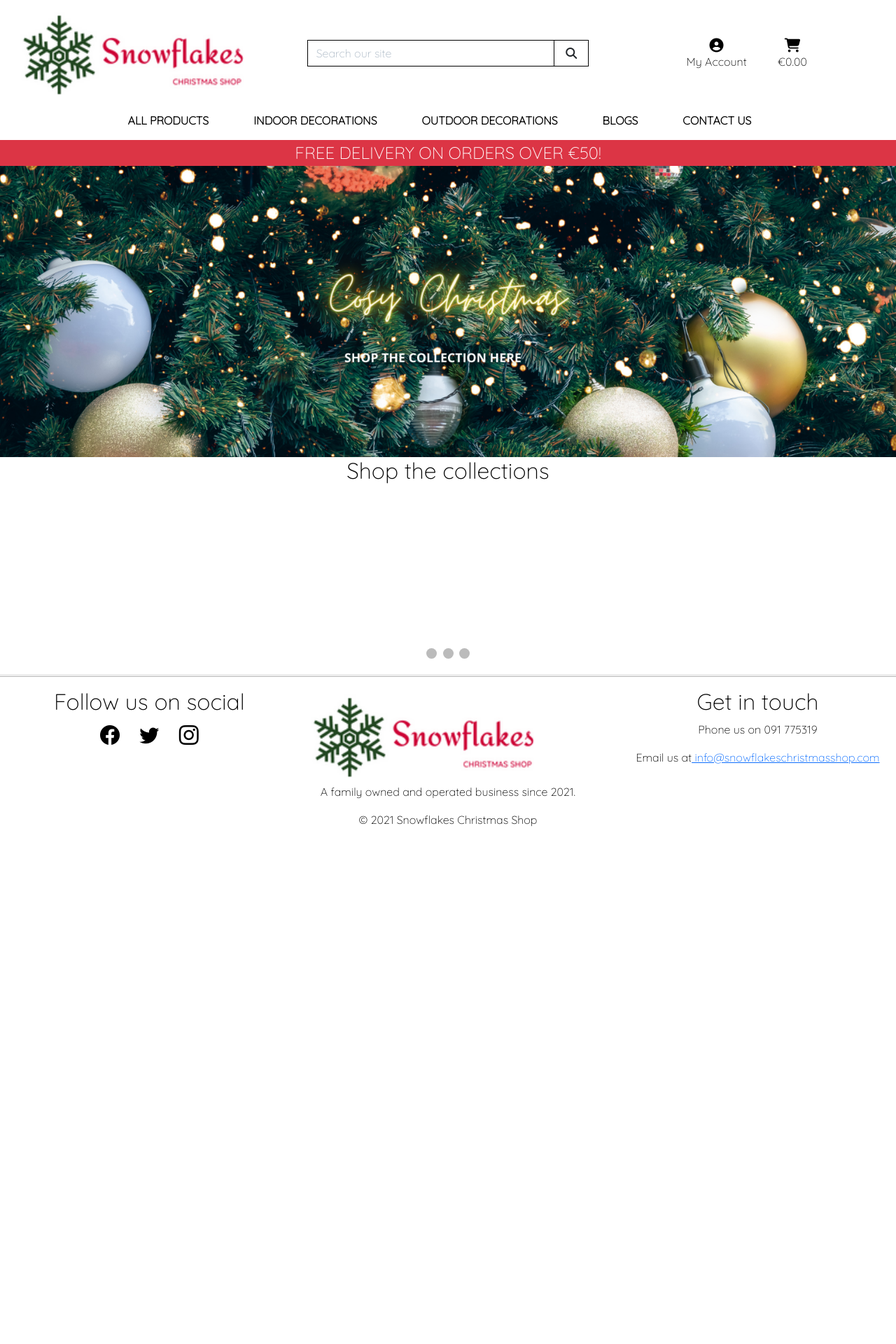
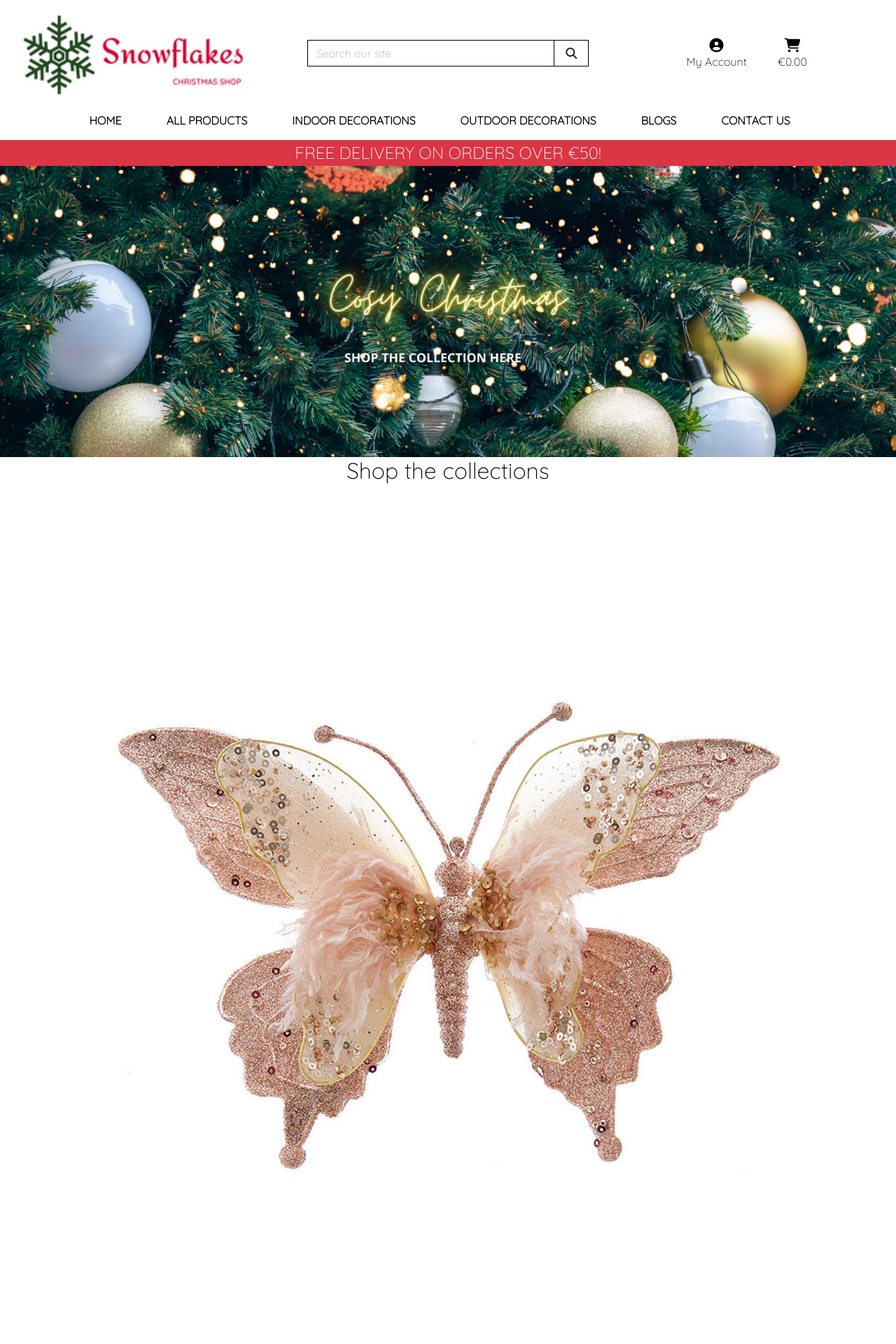
Before and after one commit to Mishsmelle/snowflakes_christmas_shop, a Django app: page / in a window 1280 px wide. Shown: the top 1920 px of the page at 70% size. Before the commit the page ends 1181 px from the top, so only its background shows below. Run offline with Django 3.2, Linux system fonts and the light colour scheme; some libraries are stand-ins or nearby versions.

Commit message:
added Home link to the main nav and changes the image slideshow to an image row on the homepage

```diff
--- a/home/templates/home/index.html
+++ b/home/templates/home/index.html
@@ -11,60 +11,21 @@
 {% endblock %}
 
 {% block content %}
-  <div style="text-align: center;">
-    <h2>Shop the collections</h2>
-    <!--Product Image Carosel Code credit: https://www.w3schools.com/howto/howto_js_slideshow.asp-->
-<!-- Slideshow container -->
-<div class="slideshow-container">
+<!--Image Row-->
+<h2 style="text-align:center;">Shop the collections</h2>
 
-  <!-- Full-width images with number and caption text -->
-  <div class="mySlides fade">
-    <div id="caroselone" href="{% url 'products' %}?category=trees">
-      <div class="numbertext">1 / 3</div>
-      <img src="https://snowflakes-christmas-shop.s3.amazonaws.com/media/pink_butterfly.jpeg" alt="Pink Butterfly tree ornament" style="height:200px">
-      <div class="caroseltext">Tree Ornaments</div>
-    </div>
+<div class="images-row">
+  <div class="images-column">
+    <img src="https://snowflakes-christmas-shop.s3.amazonaws.com/media/pink_butterfly.jpeg" href="{% url 'products' %}?category=ornaments" alt="Pink butterfly tree ornaments" style="width:100%">
+    <div class="images-text">Tree Ornaments</div>
   </div>
-
-  <div class="mySlides fade">
-    <div id="caroseltwo" href="{% url 'products' %}?category=ornaments">
-      <div class="numbertext">2 / 3</div>
-      <img src="https://snowflakes-christmas-shop.s3.amazonaws.com/media/kelford_flocked.jpeg" alt="Kelford Flocked Christmas Tree" style="height:200px">
-      <div class="caroseltext">Christmas Trees</div>
-    </div>
+  <div class="column">
+    <img src="https://snowflakes-christmas-shop.s3.amazonaws.com/media/kelford_flocked.jpeg" href="{% url 'products' %}?category=trees" alt="Kelford Flocked Christmas Tree" style="width:100%">
+    <div class="images-text">Christmas Trees</div>
   </div>
-
-  <div class="mySlides fade">
-    <div id="caroselthree" href="{% url 'products' %}?category=wreaths">
-      <div class="numbertext">3 / 3</div>
-      <img src="https://snowflakes-christmas-shop.s3.amazonaws.com/media/blush_wreath.jpeg" alt="Blush colored door wreath" style="height:200px">
-      <div class="caroseltext">Door Wreaths</div>
-    </div>
+  <div class="column">
+    <img src="https://snowflakes-christmas-shop.s3.amazonaws.com/media/blush_wreath.jpeg" href="{% url 'products' %}?category=wreaths" alt="Rose Blush colored Door Wreath" style="width:100%">
+    <div class="images-text">Door Wreaths</div>
   </div>
-<br>
-
-<!-- The dots/circles -->
-<div style="text-align:center">
-  <span class="dot" onclick="currentSlide(1)"></span>
-  <span class="dot" onclick="currentSlide(2)"></span>
-  <span class="dot" onclick="currentSlide(3)"></span>
 </div>
-
-<script>
-  var slideIndex = 0;
-showSlides();
-
-function showSlides() {
-  var i;
-  var slides = document.getElementsByClassName("mySlides");
-  for (i = 0; i < slides.length; i++) {
-    slides[i].style.display = "none";
-  }
-  slideIndex++;
-  if (slideIndex > slides.length) {slideIndex = 1}
-  slides[slideIndex-1].style.display = "block";
-  setTimeout(showSlides, 2000); // Change image every 2 seconds
-}
-</script>
-
 {% endblock %}
--- a/templates/includes/main-nav.html
+++ b/templates/includes/main-nav.html
@@ -1,5 +1,11 @@
 <div class="collapse navbar-collapse" id="main-nav">
     <ul class="navbar-nav w-auto mx-auto">
+        <!--Home-->
+        <li class="nav-item">
+            <a class="logo-font font-weight-bold nav-link text-black mr-5" href="{% url 'home' %}" class="nav-link text-bright mt-0 me-5" id="home-link">
+                Home
+            </a>
+        </li>
         <!--All Products-->
         <li class="nav-item dropdown">
             <a class="logo-font font-weight-bold nav-link text-black mr-5" href="#" id="all-products-link" data-toggle="dropdown" aria-haspopup="true" aria-expanded="false">
```
